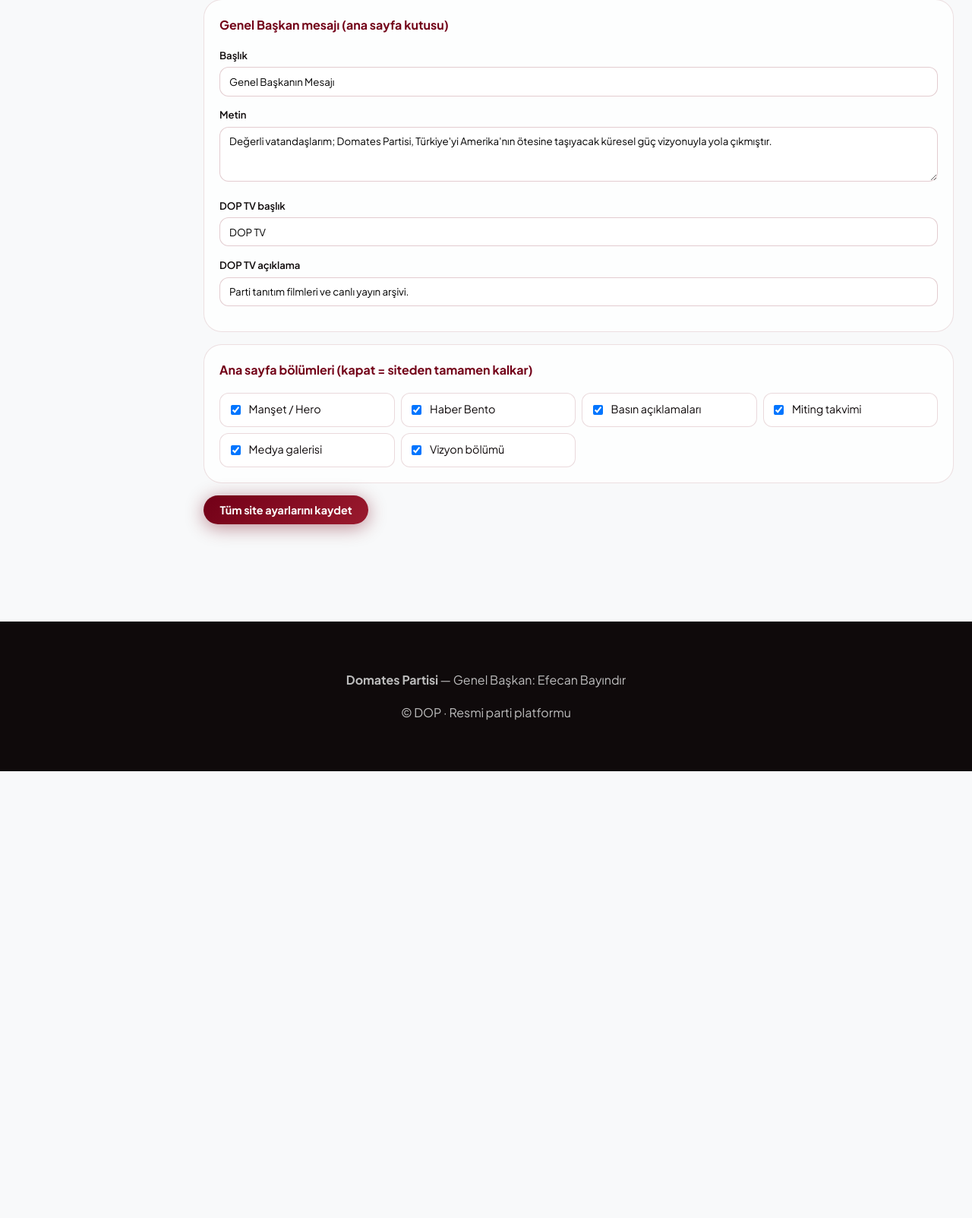
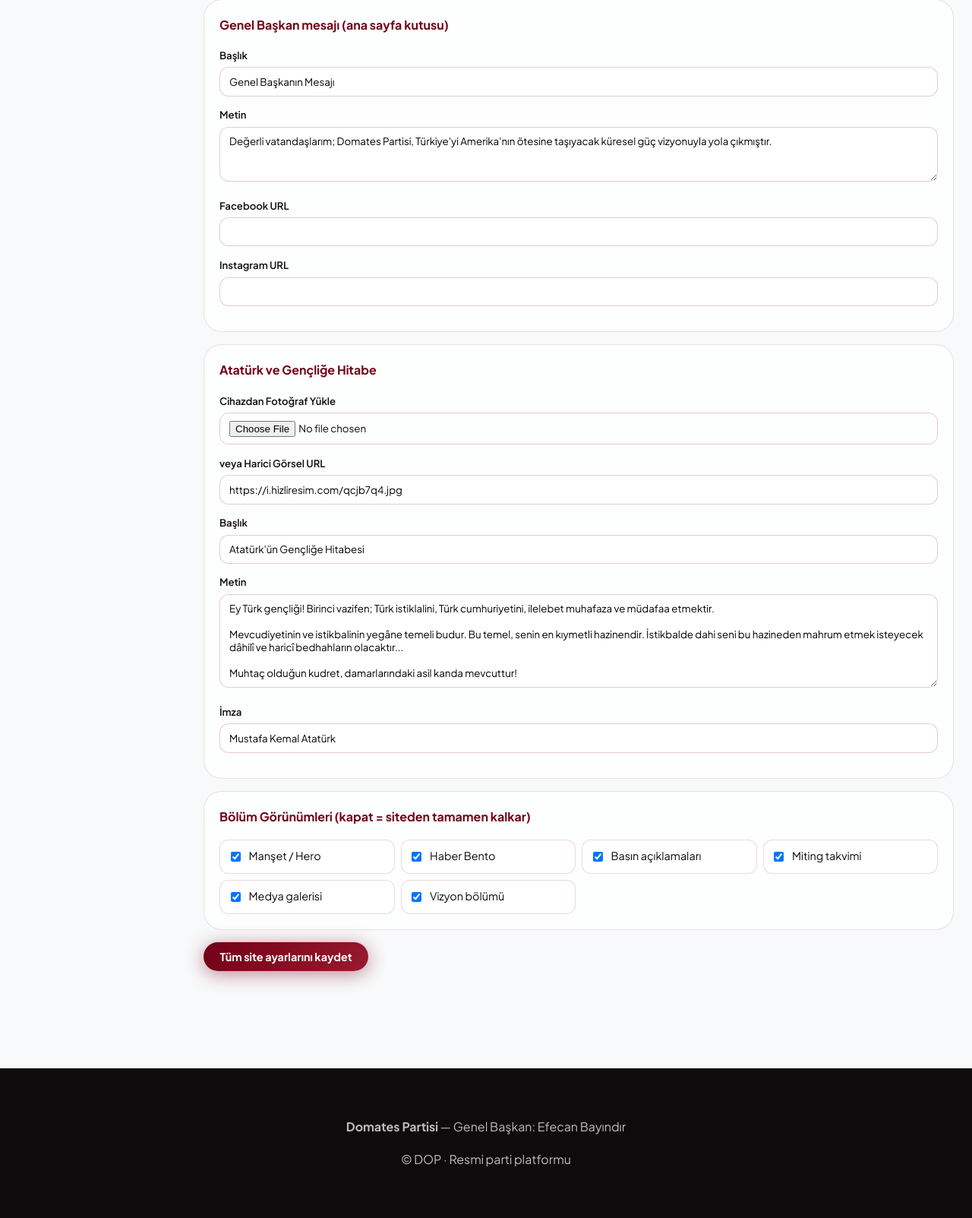
Before and after one commit to YetCodes/domatespartisicursor, a Flask app: page /yonetim in a window 1280 px wide. Shown: the part 3643-5246 px from the top of the page at 76% size. Before the commit the page ends 4658 px from the top, so only its background shows below. Run offline with Flask 3, Linux system fonts and the light colour scheme; a user stored in the database is signed in; data comes from the database, SQL or seed files in the repository; grey boxes labelled with a size stand in for pictures from a placeholder-image service; data that the repository does not hold is empty; some libraries are stand-ins or nearby versions.

Commit message:
Admin panel ataturk cms eklendi, slide update hatasi cozuldu

```diff
--- a/database.py
+++ b/database.py
@@ -179,6 +179,12 @@ def migrate_schema():
             conn.execute("INSERT INTO users SELECT * FROM users_old")
             conn.execute("DROP TABLE users_old")
         defaults = {
+            "text_hero": "Ülkeyi daha iyi yarınlara taşımak için buradayız.",
+            "text_chairman_badge": "Genel Başkan",
+            "ataturk_image": "https://i.hizliresim.com/qcjb7q4.jpg",
+            "ataturk_title": "Atatürk'ün Gençliğe Hitabesi",
+            "ataturk_body": "Ey Türk gençliği! Birinci vazifen; Türk istiklalini, Türk cumhuriyetini, ilelebet muhafaza ve müdafaa etmektir.\n\nMevcudiyetinin ve istikbalinin yegâne temeli budur. Bu temel, senin en kıymetli hazinendir. İstikbalde dahi seni bu hazineden mahrum etmek isteyecek dâhilî ve haricî bedhahların olacaktır...\n\nMuhtaç olduğun kudret, damarlarındaki asil kanda mevcuttur!",
+            "ataturk_signature": "Mustafa Kemal Atatürk",
             "nav_news": "Haberler ve Medya",
             "nav_admin": "Genel Başkan Paneli",
             "cta_donate": "Bağış Yap",
--- a/static/js/admin.js
+++ b/static/js/admin.js
@@ -82,12 +82,12 @@ document.getElementById("new-slide-add")?.addEventListener("click", async () =>
 
 document.querySelectorAll(".slide-update").forEach((btn) => {
   btn.addEventListener("click", async () => {
-    const row = btn.closest(".form-row");
+    const id = btn.dataset.id;
     await postJson("/api/admin/carousel", {
       action: "update",
-      id: parseInt(btn.dataset.id, 10),
-      image_url: row.querySelector(".slide-image").value,
-      headline: row.querySelector(".slide-headline").value,
+      id: parseInt(id, 10),
+      image_url: document.querySelector(`.slide-image[data-id="${id}"]`).value,
+      headline: document.querySelector(`.slide-headline[data-id="${id}"]`).value,
     });
     alert("Manşet güncellendi");
   });
--- a/templates/admin.html
+++ b/templates/admin.html
@@ -86,11 +86,24 @@
             <h4>Genel Başkan mesajı (ana sayfa kutusu)</h4>
             <div class="form-row"><label>Başlık</label><input id="cms-chairman_message_title" value="{{ cms.chairman_message_title|default('') }}"></div>
             <div class="form-row"><label>Metin</label><textarea id="cms-chairman_message_body" rows="3">{{ cms.chairman_message_body|default('') }}</textarea></div>
-            <div class="form-row"><label>DOP TV başlık</label><input id="cms-dop_tv_title" value="{{ cms.dop_tv_title|default('DOP TV') }}"></div>
-            <div class="form-row"><label>DOP TV açıklama</label><input id="cms-dop_tv_description" value="{{ cms.dop_tv_description|default('') }}"></div>
+            <div class="form-row"><label>Facebook URL</label><input type="text" class="setting-input" data-key="social_facebook" value="{{ cms.social_facebook|default('') }}"></div>
+            <div class="form-row"><label>Instagram URL</label><input type="text" class="setting-input" data-key="social_instagram" value="{{ cms.social_instagram|default('') }}"></div>
           </div>
+
           <div class="cms-card">
-            <h4>Ana sayfa bölümleri (kapat = siteden tamamen kalkar)</h4>
+            <h4>Atatürk ve Gençliğe Hitabe</h4>
+            <div class="form-row">
+              <label>Cihazdan Fotoğraf Yükle</label>
+              <input type="file" class="upload-file" accept="image/*" data-target=".setting-input[data-key='ataturk_image']">
+            </div>
+            <div class="form-row"><label>veya Harici Görsel URL</label><input type="text" class="setting-input" data-key="ataturk_image" value="{{ cms.ataturk_image|default('https://i.hizliresim.com/qcjb7q4.jpg') }}"></div>
+            <div class="form-row"><label>Başlık</label><input type="text" class="setting-input" data-key="ataturk_title" value="{{ cms.ataturk_title|default('Atatürk\'ün Gençliğe Hitabesi') }}"></div>
+            <div class="form-row"><label>Metin</label><textarea class="setting-input" data-key="ataturk_body" rows="6">{{ cms.ataturk_body|default('Ey Türk gençliği! ...') }}</textarea></div>
+            <div class="form-row"><label>İmza</label><input type="text" class="setting-input" data-key="ataturk_signature" value="{{ cms.ataturk_signature|default('Mustafa Kemal Atatürk') }}"></div>
+          </div>
+
+          <div class="cms-card">
+            <h4>Bölüm Görünümleri (kapat = siteden tamamen kalkar)</h4>
             <div class="section-toggles">
               <label class="section-toggle"><input type="checkbox" class="section-cb" data-key="section_show_hero" {% if cms.section_show_hero|default('1') != '0' %}checked{% endif %}> Manşet / Hero</label>
               <label class="section-toggle"><input type="checkbox" class="section-cb" data-key="section_show_bento" {% if cms.section_show_bento|default('1') != '0' %}checked{% endif %}> Haber Bento</label>
@@ -111,12 +124,12 @@
             {% if s.image_url %}<img src="{{ s.image_url }}" class="preview-thumb" alt="">{% endif %}
             <div class="form-row">
               <label>Cihazdan Fotoğraf Yükle</label>
-              <input type="file" class="upload-file" accept="image/*" data-target=".slide-image" style="margin-bottom:0.5rem;">
+              <input type="file" class="upload-file" accept="image/*" data-target=".slide-image[data-id='{{ s.id }}']" style="margin-bottom:0.5rem;">
               <small style="color:var(--text-muted);">veya</small>
             </div>
             <div class="form-row">
               <label>Harici Görsel URL</label>
-              <input class="slide-image" value="{{ s.image_url }}">
+              <input class="slide-image" data-id="{{ s.id }}" value="{{ s.image_url }}">
             </div>
             <div class="form-row"><label>Başlık</label><input class="slide-headline" value="{{ s.headline }}"></div>
             <div class="cms-card-actions">
```
Also changed, not shown: templates/index.html (+6 -8 lines).
